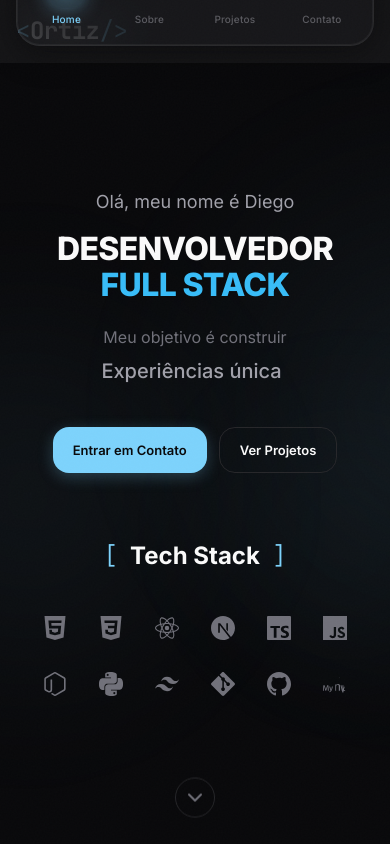
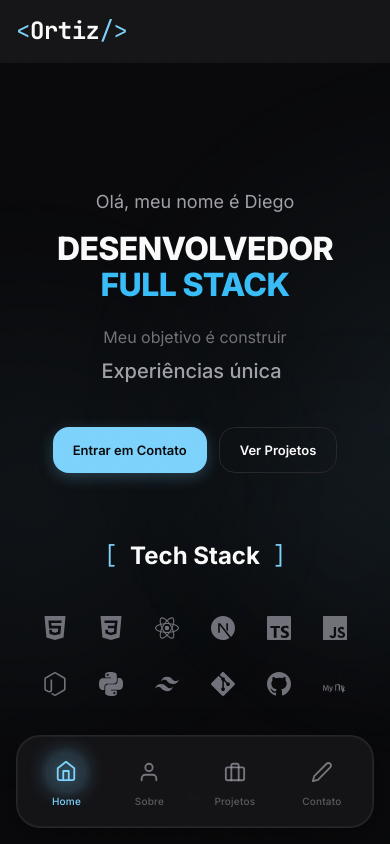
Before and after one commit to diegortiz-dev/portifolio-diego, a Next.js app: page / in a window 390 px wide. Shown: the top 844 px of the page. Built offline with nearby package versions, Linux system fonts and the light colour scheme.

Commit message:
feat: adjust mobile bottom navigation positioning for iOS Safari compatibility

```diff
--- a/src/components/Header/Header.module.css
+++ b/src/components/Header/Header.module.css
@@ -370,6 +370,14 @@
 /* Esconder bottom nav em desktop */
 @media (min-width: 769px) {
   .mobileBottomNav {
-    display: none;
+    display: none !important;
   }
 }
+
+/* Garantir posicionamento correto em iOS Safari */
+@supports (-webkit-touch-callout: none) {
+  .mobileBottomNav {
+    bottom: calc(1rem + env(safe-area-inset-bottom, 0px)) !important;
+    top: auto !important;
+  }
+}
--- a/src/components/Header/index.tsx
+++ b/src/components/Header/index.tsx
@@ -121,6 +121,7 @@ export default function Header() {
   }, [closeMenu, smoothScrollTo])
 
   return (
+    <>
     <header
       className={`${styles.header} ${isScrolled ? styles.scrolled : ""}`}
       onKeyDown={handleKeyDown}
@@ -200,8 +201,9 @@ export default function Header() {
           aria-hidden="true"
         />
       )}
+    </header>
 
-      {/* Navegação Mobile Bottom Bar */}
+    {/* Navegação Mobile Bottom Bar - Fora do header para evitar problemas de posicionamento no iOS */}
     <nav className={styles.mobileBottomNav} aria-label="Navegação mobile">
       <a
         href="/"
@@ -248,6 +250,6 @@ export default function Header() {
         <span className={styles.linkLabel}>Contato</span>
       </a>
     </nav>
-    </header>
+    </>
   )
 }
```
Lines whose indentation alone changed are shown as unchanged.
